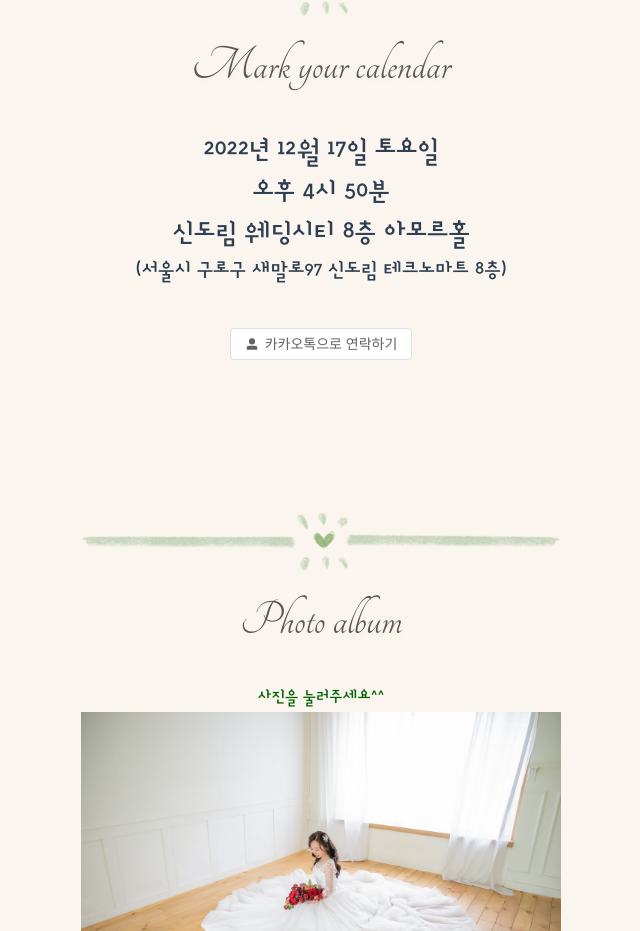
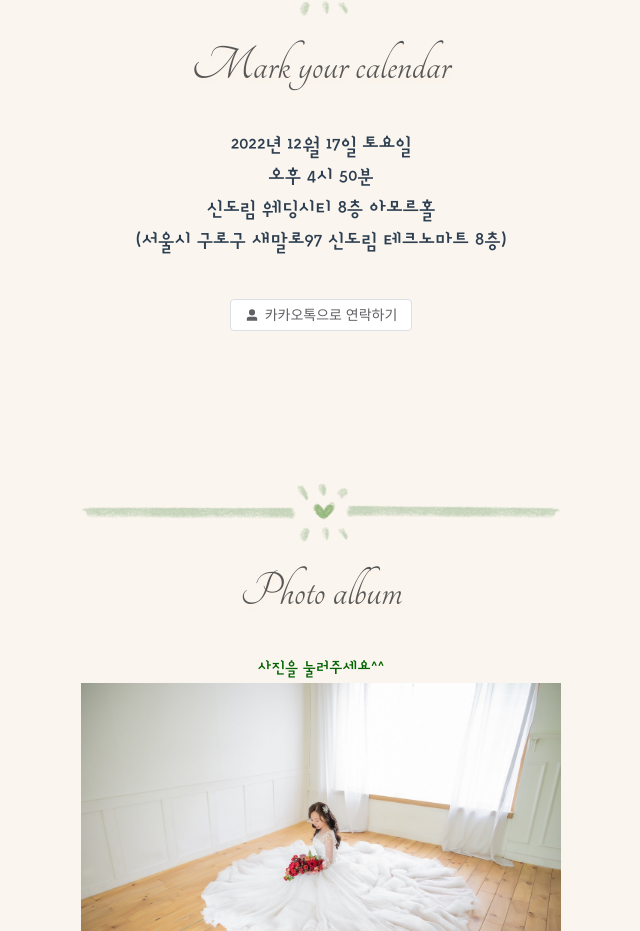
Before and after one commit to ryandhjeon/Mobile-Wedding-Invitation, a Vue app: page / in a window 1280 px wide. Shown: the part 1313-2244 px from the top of the page, without its empty margins (319-959 px from the left). Built offline with nearby package versions, Linux system fonts and the light colour scheme; a web font is replaced by a local one.

Commit message:
Edit invitation

```diff
--- a/src/components/Rsvp.vue
+++ b/src/components/Rsvp.vue
@@ -72,7 +72,7 @@
 .rsvp__info {
     text-align: center;
     font-weight: bold;
-    font-size: 1.3em;
+    font-size: 1em;
 }
 .rsvp__address{
     text-align: center;
```
